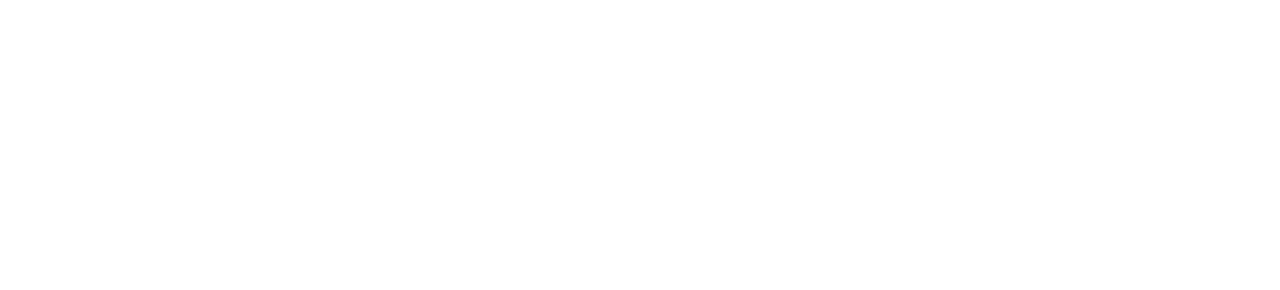
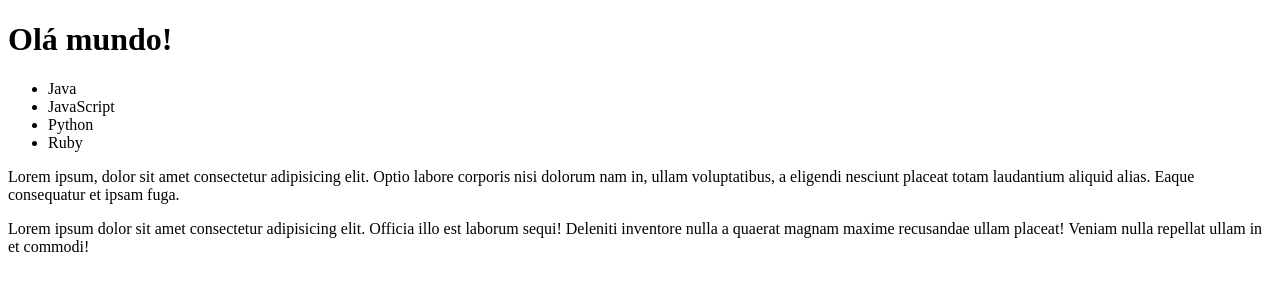
Before and after one commit to k-alm/exemplo-git-m, a plain HTML site: page index.html in a window 1280 px wide. Drawn offline with Linux system fonts and the light colour scheme.

Commit message:
Semântica aplicada

```diff
--- a/index.html
+++ b/index.html
@@ -9,6 +9,29 @@
     </head>
 
     <body>
+        <div> <!-- Tag coringa - usado para dividir algo -->
+            <header>
+                <h1>Olá mundo!</h1>
+                <nav> <!-- Navigation - usado para abrigar links -->
+                    <ul> <!-- Unordered list - só pode colocar os list-itens (li) -->
+                        <li>Java</li>
+                        <li>JavaScript</li>
+                        <li>Python</li>
+                        <li>Ruby</li>
+                    </ul>
+                </nav>
+            </header>
 
+            <section> <!-- Tag de sessão -->
+                <div>
+                    <p>
+                        Lorem ipsum, dolor sit amet consectetur adipisicing elit. Optio labore corporis nisi dolorum nam in, ullam voluptatibus, a eligendi nesciunt placeat totam laudantium aliquid alias. Eaque consequatur et ipsam fuga.
+                    </p>
+                    <p>
+                        Lorem ipsum dolor sit amet consectetur adipisicing elit. Officia illo est laborum sequi! Deleniti inventore nulla a quaerat magnam maxime recusandae ullam placeat! Veniam nulla repellat ullam in et commodi!
+                    </p>
+                </div>
+            </section>
+        </div>
     </body>
 </html>
```
